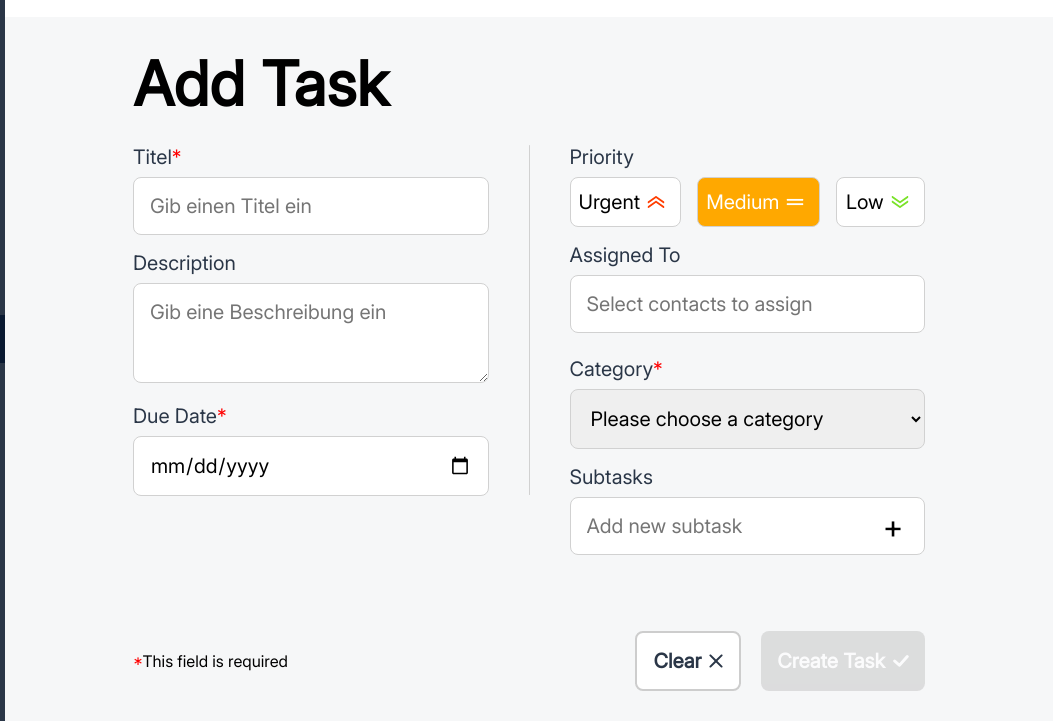
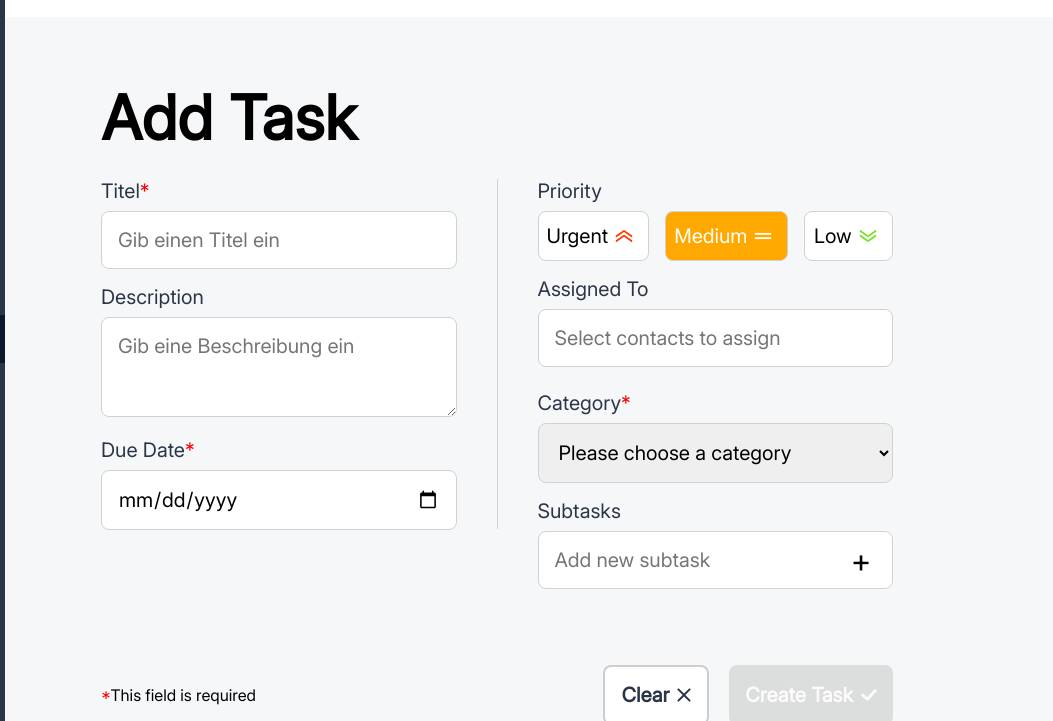
Before and after one commit to Uteki/Join, a plain HTML site: page pages/task.html in a window 1280 px wide. Shown: the part 79-800 px from the top of the page, 227-1280 px from the left. Drawn offline with Linux system fonts and the light colour scheme; no server answers.

Commit message:
Styling task

```diff
--- a/styles/task.css
+++ b/styles/task.css
@@ -1,6 +1,7 @@
 #single-task {
-    justify-content: center;
-    align-items: center;
+    display: flex;
+    align-items: flex-start;
+    justify-content: flex-start;
     /* overflow-y: visible; */
 }
 
@@ -21,7 +22,7 @@
 
 .task-container {
     background-color: var(--primary-background-color);
-    padding: 20px 40px;
+    padding: 64px 64px 64px 96px;
     justify-content: space-between;
     flex-direction: column;
     align-items: center;
```
